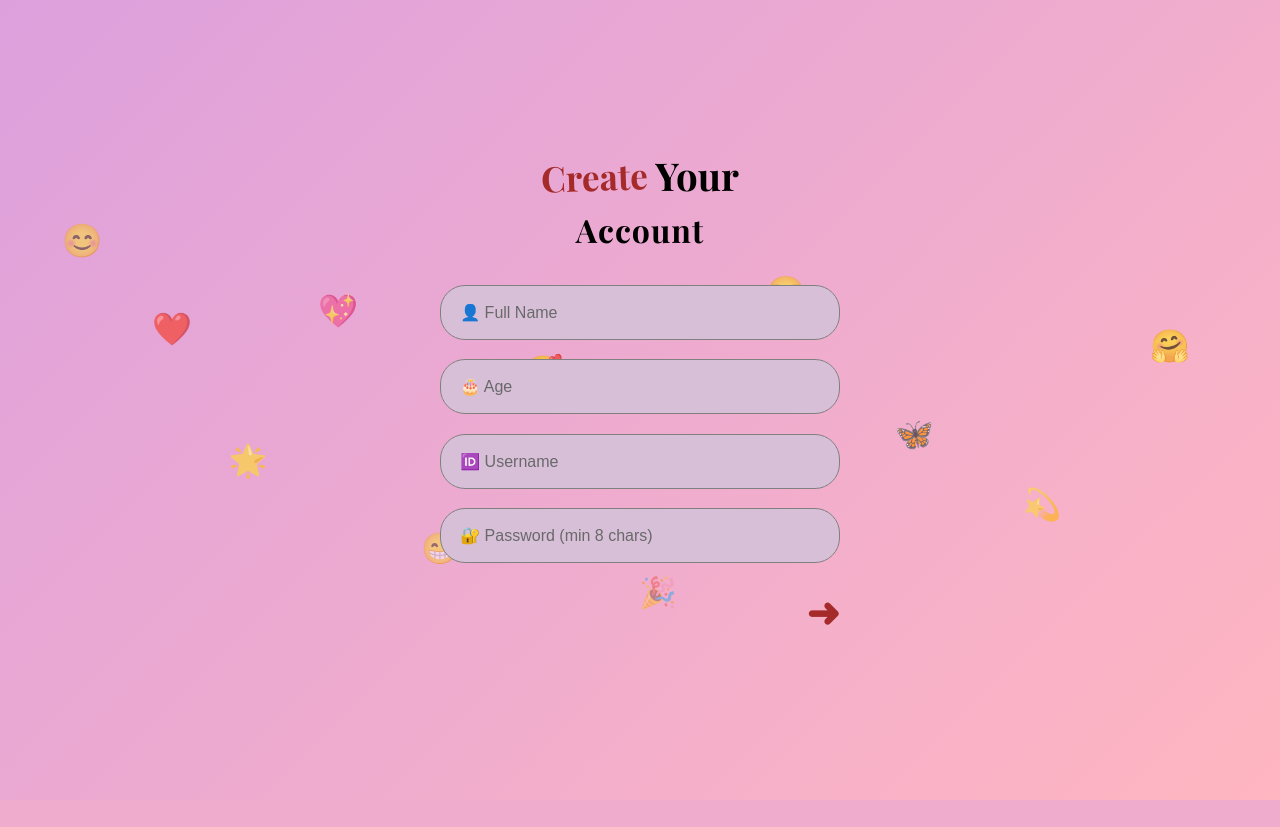
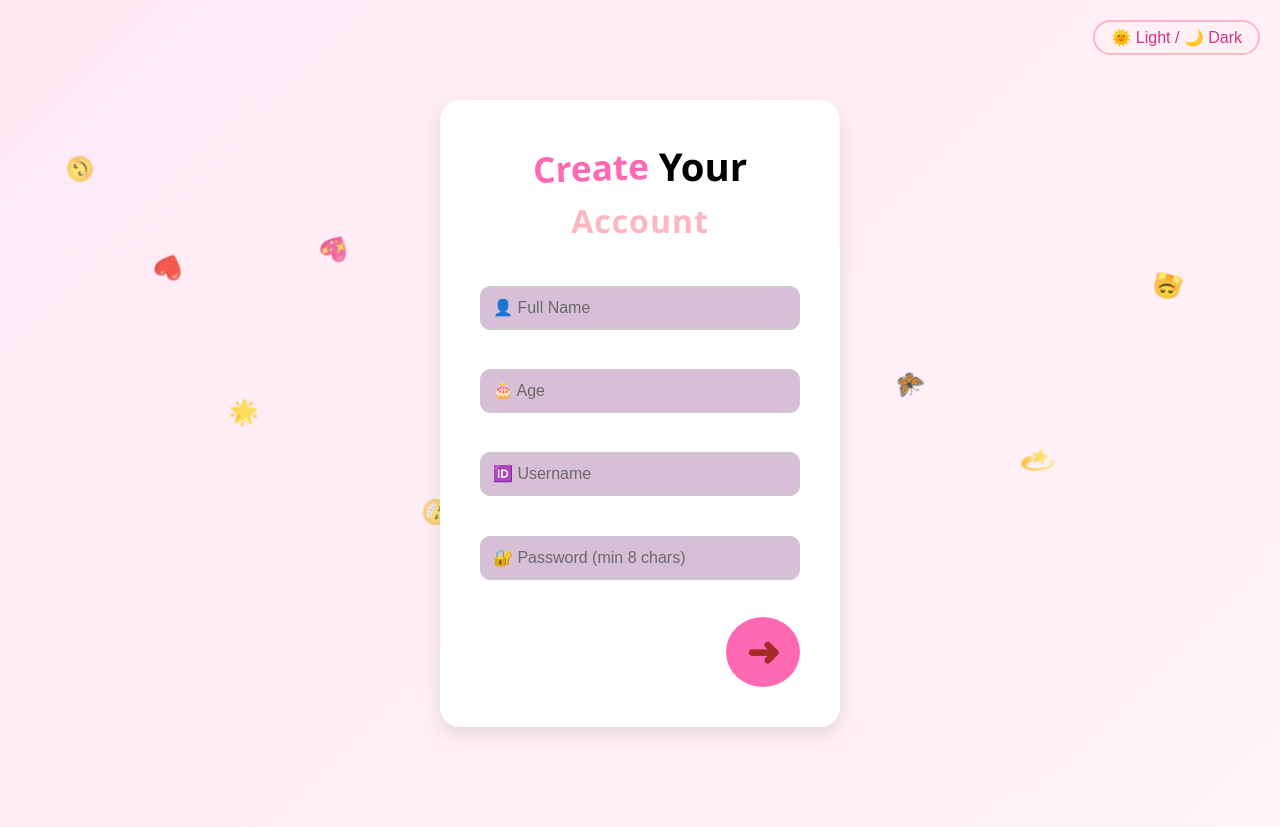
Before and after one commit to kavyagrover2315/website1, a Flask app: page / in a window 1280 px wide. Before the commit the page ends 800 px from the top, so only its background shows below. Run offline with Flask 3, Linux system fonts and the light colour scheme.

Commit message:
Update index.html

```diff
--- a/templates/index.html
+++ b/templates/index.html
@@ -1,15 +1,171 @@
 <!DOCTYPE html>
 <html lang="en">
-<head>
 <head>
   <meta charset="UTF-8" />
   <meta name="viewport" content="width=device-width, initial-scale=1.0"/>
   <title>Create Account</title>
   <link rel="stylesheet" href="{{ url_for('static', filename='style.css') }}" />
-</head>
+  <style>
+    :root {
+      --bg-light: linear-gradient(135deg, #ffeaf4, #fff2f8);
+      --bg-dark: #1a1a1a;
+      --text-light: #c71585;
+      --text-dark: #f9c5d1;
+      --box-bg-light: #ffffff;
+      --box-bg-dark: #2c2c2c;
+    }
 
+    body {
+      margin: 0;
+      font-family: 'Segoe UI', sans-serif;
+      background: var(--bg-light);
+      color: var(--text-light);
+      transition: all 0.4s ease;
+    }
+
+    body.dark {
+      background: var(--bg-dark);
+      color: var(--text-dark);
+    }
+
+    .form-container {
+      text-align: center;
+      padding: 40px;
+      max-width: 400px;
+      margin: 100px auto;
+      background: var(--box-bg-light);
+      border-radius: 20px;
+      box-shadow: 0 8px 20px rgba(0,0,0,0.1);
+      transition: background 0.4s ease;
+    }
+
+    body.dark .form-container {
+      background: var(--box-bg-dark);
+    }
+
+    .highlight {
+      color: #ff69b4;
+      font-weight: bold;
+    }
+
+    .sub-highlight {
+      color: #ffb6c1;
+    }
+
+    form input {
+      width: 100%;
+      padding: 12px;
+      margin: 10px 0;
+      border-radius: 10px;
+      border: 1px solid #ccc;
+      font-size: 16px;
+    }
+
+    .submit-btn {
+      background: #ff69b4;
+      color: white;
+      border: none;
+      padding: 12px 20px;
+      border-radius: 50%;
+      cursor: pointer;
+      font-size: 20px;
+    }
+
+    .submit-btn:hover {
+      background: #ff4da6;
+    }
+
+    /* 🌸 Emoji float animation */
+    .emoji-container {
+      position: fixed;
+      top: 0;
+      left: 0;
+      width: 100%;
+      height: 100%;
+      pointer-events: none;
+      overflow: hidden;
+    }
+
+    .emoji {
+      position: absolute;
+      font-size: 24px;
+      animation: float 10s linear infinite;
+    }
+
+    @keyframes float {
+      0% {
+        top: 100%;
+        opacity: 0;
+        transform: translateY(0) rotate(0deg);
+      }
+      50% {
+        opacity: 1;
+      }
+      100% {
+        top: -10%;
+        opacity: 0;
+        transform: translateY(-100px) rotate(360deg);
+      }
+    }
+
+    /* 🌟 Welcome message */
+    .welcome-container {
+      position: fixed;
+      top: 50%;
+      left: 50%;
+      transform: translate(-50%, -50%);
+      background: #ffe6f0;
+      padding: 30px;
+      border-radius: 20px;
+      box-shadow: 0 6px 20px rgba(0,0,0,0.15);
+      text-align: center;
+      font-size: 18px;
+      color: #c71585;
+      font-family: 'Segoe UI', sans-serif;
+      animation: fadeInPop 1s ease;
+      z-index: 999;
+      display: none;
+    }
+
+    @keyframes fadeInPop {
+      0% { opacity: 0; transform: translate(-50%, -60%) scale(0.9); }
+      100% { opacity: 1; transform: translate(-50%, -50%) scale(1); }
+    }
+
+    /* 🌙 Dark mode toggle */
+    .toggle-container {
+      position: fixed;
+      top: 20px;
+      right: 20px;
+      z-index: 1000;
+    }
+
+    .toggle-switch {
+      background: #fff0f5;
+      border: 2px solid #ffb6c1;
+      border-radius: 50px;
+      padding: 6px 16px;
+      font-size: 16px;
+      cursor: pointer;
+      color: #d63384;
+      transition: all 0.3s ease;
+    }
+
+    body.dark .toggle-switch {
+      background: #2c2c2c;
+      border-color: #888;
+      color: #f9c5d1;
+    }
+  </style>
 </head>
 <body>
+
+  <!-- 🌙 Toggle Button -->
+  <div class="toggle-container">
+    <button class="toggle-switch" onclick="toggleDarkMode()">🌞 Light / 🌙 Dark</button>
+  </div>
+
+  <!-- 💖 Registration Form -->
   <div class="form-container">
     <h1><span class="highlight">Create</span> Your<br><span class="sub-highlight">Account</span></h1>
     <form id="registerForm" action="/register" method="POST">
@@ -17,15 +173,14 @@
       <input type="number" name="age" placeholder="🎂 Age" required>
       <input type="text" name="username" placeholder="🆔 Username" required>
       <input type="password" name="password" placeholder="🔐 Password (min 8 chars)" required>
-
-      <button class="submit-btn" type="submit">
-        <span class="arrow">➜</span>
-      </button>
+      <button class="submit-btn" type="submit"><span class="arrow">➜</span></button>
     </form>
-
-    <div id="response" style="color: green; margin-top: 15px;"></div>
   </div>
 
+  <!-- 🌸 Welcome Message -->
+  <div id="response" class="welcome-container"></div>
+
+  <!-- 🎉 Floating Emojis -->
   <div class="emoji-container">
     <div class="emoji" style="left: 5%; animation-delay: 0s;">😊</div>
     <div class="emoji" style="left: 12%; animation-delay: 1s;">❤️</div>
@@ -40,12 +195,14 @@
     <div class="emoji" style="left: 90%; animation-delay: 1.2s;">🤗</div>
   </div>
 
+  <!-- 🧠 Script -->
   <script>
     const form = document.getElementById('registerForm');
+    const responseDiv = document.getElementById('response');
+
     form.addEventListener('submit', async function(e) {
       e.preventDefault();
       const formData = new FormData(form);
-    const responseDiv = document.getElementById('response');
 
       try {
         const res = await fetch('/register', {
@@ -56,22 +213,32 @@
         const result = await res.json();
 
         if (res.ok) {
-        // Show both success message and sweet welcome
           responseDiv.innerHTML = `
-          ✅ ${result.message}<br><br>
-          <em style="color: #444;">${result.welcome}</em>
+            <div>
+              <div style="font-size: 22px;">🌸 ${result.message}</div>
+              <div style="margin-top: 10px;">${result.welcome}</div>
+            </div>
           `;
-        responseDiv.style.color = 'green';
+          responseDiv.style.display = "block";
+
+          setTimeout(() => {
+            window.location.href = "/mood";
+          }, 2500);
         } else {
-        responseDiv.innerText = result.error || 'Something went wrong.';
-        responseDiv.style.color = 'red';
+          responseDiv.innerHTML = `<p style="color:red;">${result.error || 'Something went wrong.'}</p>`;
+          responseDiv.style.display = "block";
         }
 
       } catch (err) {
-      responseDiv.innerText = '⚠️ Failed to connect to server.';
-      responseDiv.style.color = 'red';
+        responseDiv.innerHTML = `<p style="color:red;">⚠️ Failed to connect to server.</p>`;
+        responseDiv.style.display = "block";
       }
     });
+
+    // 🌙 Toggle Dark Mode
+    function toggleDarkMode() {
+      document.body.classList.toggle("dark");
+    }
   </script>
 </body>
 </html>
```
Lines whose indentation alone changed are shown as unchanged.
